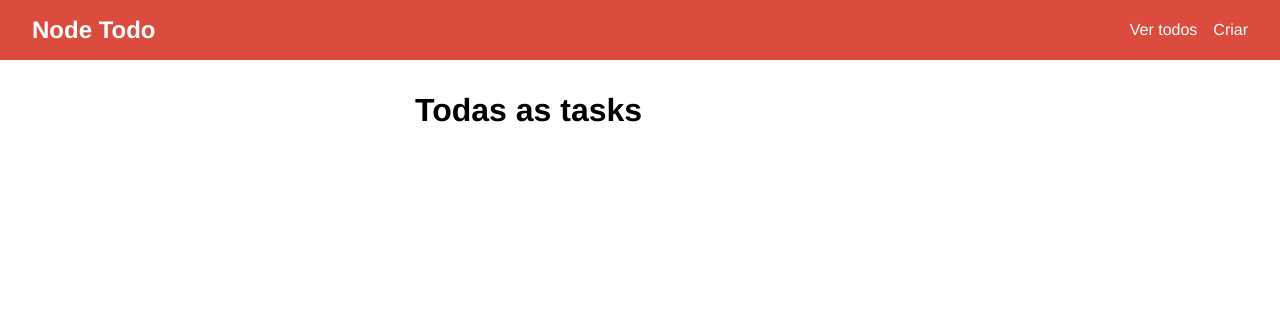
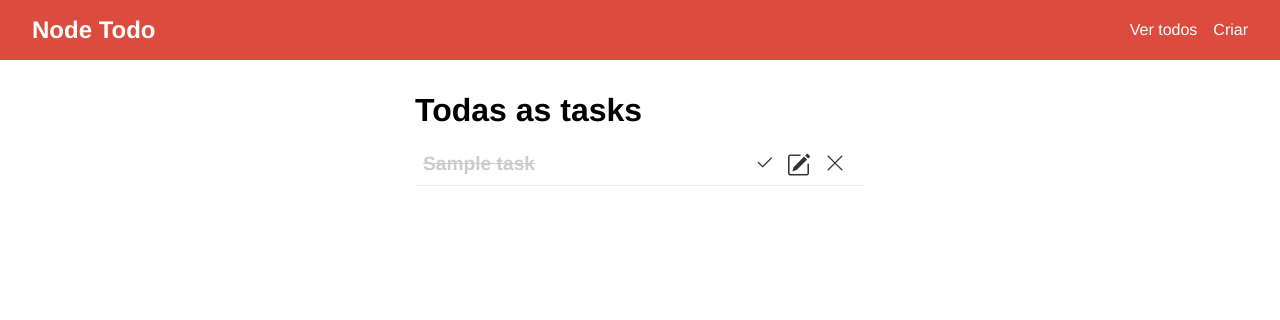
Before and after one commit to ThranduilSDR/Node.js-init, a Node server app: page /tasks in a window 1280 px wide. Shown: the top 320 px of the page. Run offline with Node 20, Linux system fonts and the light colour scheme; tables that the repository leaves empty hold one stand-in row (values such as "Sample post"); some libraries are stand-ins or nearby versions.

Commit message:
Implementando CRUD ao MVC, com sequelize, express, handlebars e nodemon.

```diff
--- a/10_MVC/1_estrutura/controllers/TaskController.js
+++ b/10_MVC/1_estrutura/controllers/TaskController.js
@@ -5,7 +5,64 @@ module.exports = class TaskController {
     res.render(`tasks/create`)
   }
 
-  static showTasks(req, res) {
-    res.render(`tasks/all`)
+  static async createTaskSave(req, res) {
+    const task = {
+      title: req.body.title,
+      description: req.body.description,
+      done: false,
+    }
+    // Aqui podem ser feitas as validações
+    // Aqui pode ser feito o processamento dos dados
+
+    await Task.create(task)
+
+    res.redirect(`/tasks`)
+  }
+
+  static async removeTask(req, res) {
+    const id = req.body.id
+
+    await Task.destroy({ where: { id: id } })
+
+    res.redirect(`/tasks`)
+  }
+
+  static async updateTask(req, res) {
+    const id = req.params.id
+
+    const task = await Task.findOne({ where: { id: id }, raw: true })
+
+    res.render(`tasks/edit`, { task })
+  }
+
+  static async updateTaskPost(req, res) {
+    const id = req.body.id
+
+    const task = {
+      title: req.body.title,
+      description: req.body.description,
+    }
+
+    await Task.update(task, { where: { id: id } })
+
+    res.redirect(`/tasks`)
+  }
+
+  static async toggleTaskStatus(req, res) {
+    const id = req.body.id
+
+    const task = {
+      done: req.body.done === `0` ? true : false,
+    }
+
+    await Task.update(task, { where: { id: id } })
+
+    res.redirect(`/tasks`)
+  }
+
+  static async showTasks(req, res) {
+    const tasks = await Task.findAll({ raw: true })
+
+    res.render(`tasks/all`, { tasks })
   }
 }
--- a/10_MVC/1_estrutura/public/css/styles.css
+++ b/10_MVC/1_estrutura/public/css/styles.css
@@ -89,6 +89,11 @@ form input[type="submit"] {
   color: #333;
 }
 
+.title.done {
+  text-decoration: line-through;
+  color: #ccc;
+}
+
 .actions {
   display: flex;
 }
--- a/10_MVC/1_estrutura/routes/tasksRoutes.js
+++ b/10_MVC/1_estrutura/routes/tasksRoutes.js
@@ -4,6 +4,12 @@ const router = express.Router()
 const TaskController = require(`../controllers/TaskController`)
 
 router.get(`/add`, TaskController.createTask)
+router.post(`/add`, TaskController.createTaskSave)
+router.post(`/remove`, TaskController.removeTask)
+router.get(`/edit/:id`, TaskController.updateTask)
+router.post(`/edit`, TaskController.updateTaskPost)
+router.post(`/updatestatus`, TaskController.toggleTaskStatus)
+
 router.get(`/`, TaskController.showTasks)
 
 module.exports = router
--- a/10_MVC/1_estrutura/views/layouts/main.handlebars
+++ b/10_MVC/1_estrutura/views/layouts/main.handlebars
@@ -4,6 +4,12 @@
     <meta name="viewport" content="width=device-width, initial-scale=1.0" />
     <title>MVC</title>
     <link rel="stylesheet" href="/css/styles.css" />
+    <link
+      rel="stylesheet"
+      href="https://cdn.jsdelivr.net/npm/bootstrap-icons@1.13.1/font/bootstrap-icons.css"
+      integrity="sha384-Bk5cbLkZQ5raZ0+H2/+VbfYx3WpvxvQK4zqXZr7sYODuaX7bKXoSOnipQxkaS8sv"
+      crossorigin="anonymous"
+    />
   </head>
   <body>
     <nav id="navbar">
--- a/10_MVC/1_estrutura/views/tasks/all.handlebars
+++ b/10_MVC/1_estrutura/views/tasks/all.handlebars
@@ -1 +1,30 @@
 <h1>Todas as tasks</h1>
+<ul class="task-list">
+  {{#each tasks}}
+    <li>
+      {{#if this.done}}
+        <a href="/" class="title done">{{this.title}}</a>
+      {{else}}
+        <a href="/" class="title">{{this.title}}</a>
+      {{/if}}
+      <div class="actions">
+        <form action="/tasks/updatestatus" method="POST">
+          <input type="hidden" name="id" value="{{this.id}}" />
+          <input type="hidden" name="done" value="{{this.done}}" />
+          <button>
+            <i class="bi bi-check2"></i>
+          </button>
+        </form>
+        <a href="/tasks/edit/{{this.id}}"><i
+            class="bi bi-pencil-square"
+          ></i></a>
+        <form action="/tasks/remove" method="POST">
+          <input type="hidden" name="id" value="{{this.id}}" />
+          <button type="submit">
+            <i class="bi bi-x-lg"></i>
+          </button>
+        </form>
+      </div>
+    </li>
+  {{/each}}
+</ul>
```
Also changed, not shown: 10_MVC/1_estrutura/index.js (+7 -3 lines), 10_MVC/1_estrutura/views/tasks/edit.handlebars (added, +21 -0 lines).
